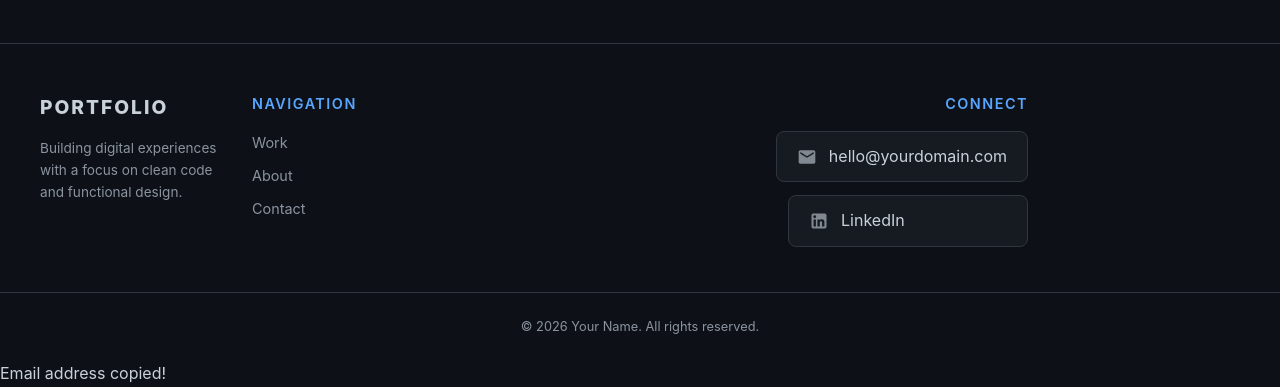
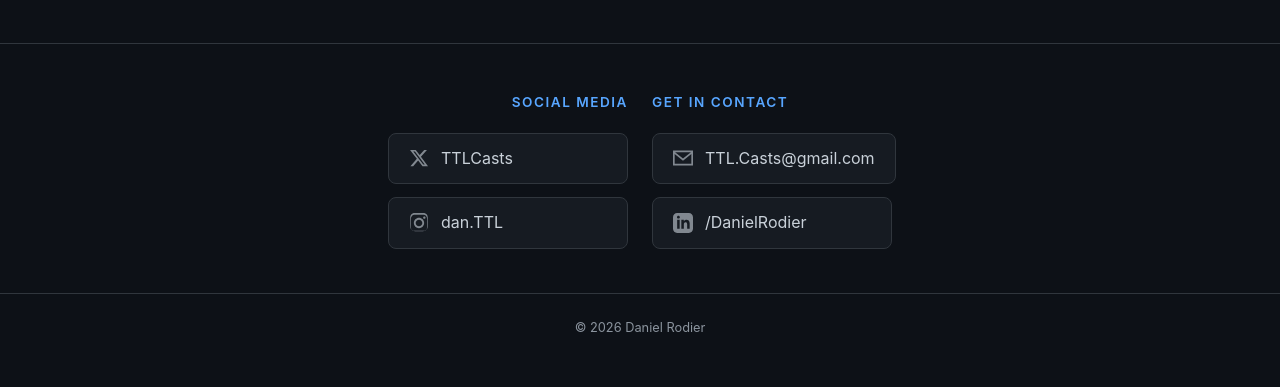
Before and after one commit to TimeToLight/Portfolio, a plain HTML site: page resume.html in a window 1280 px wide. Shown: the part 917-1304 px from the top of the page. After the commit the page ends 1280 px from the top, so only its background shows below. Drawn offline with Linux system fonts and the light colour scheme.

Commit message:
Update resume.html

```diff
--- a/resume.html
+++ b/resume.html
@@ -27,60 +27,65 @@
     </div>
 <footer>
         <div class="footer-grid">
-        <div class="footer-column">
-            <a href="#" class="logo">PORTFOLIO</a>
-            <p style="color: var(--text-muted); font-size: 0.85rem; margin-top: 1rem;">
-                Building digital experiences with a focus on clean code and functional design.
-            </p>
-        </div>
-
-        <div class="footer-column contact">
-            <h4 style="margin-bottom: 1rem; font-size: 0.9rem; color: var(--accent);">NAVIGATION</h4>
-            <div class="nav-links" style="display: flex; flex-direction: column; gap: 10px;">
-                <a href="#work" style="margin: 0;">Work</a>
-                <a href="#about" style="margin: 0;">About</a>
-                <a href="#contact" style="margin: 0;">Contact</a>
-            </div>
-        </div>
-
+            <div></div>
             <div class="footer-column socials">
-            <h4 style="margin-bottom: 1rem; font-size: 0.9rem; color: var(--accent);">CONNECT</h4>
-
-            <div class="footer-card" onclick="copyEmail()">
-                <svg viewBox="0 0 24 24"><path d="M20 4H4c-1.1 0-1.99.9-1.99 2L2 18c0 1.1.9 2 2 2h16c1.1 0 2-.9 2-2V6c0-1.1-.9-2-2-2zm0 4l-8 5-8-5V6l8 5 8-5v2z"/></svg>
-                <span>hello@yourdomain.com</span>
-            </div>
-
-            <a href="https://linkedin.com" class="footer-card" target="_blank">
-                <svg viewBox="0 0 24 24"><path d="M19 3a2 2 0 0 1 2 2v14a2 2 0 0 1-2 2H5a2 2 0 0 1-2-2V5a2 2 0 0 1 2-2h14m-.5 15.5v-5.3a3.26 3.26 0 0 0-3.26-3.26c-.85 0-1.84.52-2.32 1.3v-1.11h-2.79v8.37h2.79v-4.93c0-.77.62-1.4 1.39-1.4a1.4 1.4 0 0 1 1.4 1.4v4.93h2.79M6.88 8.56a1.68 1.68 0 0 0 1.68-1.68c0-.93-.75-1.69-1.68-1.69a1.69 1.69 0 0 0-1.69 1.69c0 .93.76 1.68 1.69 1.68m1.39 9.94v-8.37H5.5v8.37h2.77z"/></svg>
-                <span>LinkedIn</span>
+                <h4>Social Media</h4>
+                <a href="https://twitter.com/TTLCasts" target="_blank" class="footer-card">
+                    <svg viewBox="0 0 24 24"><path d="M18.244 2.25h3.308l-7.227 8.26 8.502 11.24H16.17l-5.214-6.817L4.99 21.75H1.68l7.73-8.835L1.254 2.25H8.08l4.713 6.231zm-1.161 17.52h1.833L7.084 4.126H5.117z"></path></svg>
+                    TTLCasts
+                </a>
+                <a href="https://instagram.com/dan.TTL" target="_blank" class="footer-card">
+                    <svg viewBox="0 0 24 24"><path d="M12 2.163c3.204 0 3.584.012 4.85.07 1.366.062 2.633.332 3.608 1.308.975.975 1.245 2.242 1.308 3.608.058 1.266.07 1.646.07 4.85s-.012 3.584-.07 4.85c-.063 1.366-.333 2.633-1.308 3.608-.975.975-2.242 1.245-3.608 1.308-1.266.058-1.646.07-4.85.07s-3.584-.012-4.85-.07c-1.366-.063-2.633-.333-3.608-1.308-.975-.975-1.245-2.242-1.308-3.608-.058-1.266-.07-1.646-.07-4.85s.012-3.584.07-4.85c.062-1.366.332-2.633 1.308-3.608.975-.975 2.242-1.245 3.608-1.308 1.266-.058 1.646-.07 4.85-.07zm0-2.163c-3.259 0-3.667.014-4.947.072-1.657.075-2.99.38-4.102 1.492-1.112 1.112-1.417 2.445-1.492 4.102-.058 1.28-.072 1.688-.072 4.947s.014 3.667.072 4.947c.075 1.657.38 2.99 1.492 4.102 1.112 1.112 2.445 1.417 4.102 1.492 1.28.058 1.688.072 4.947.072s3.667-.014 4.947-.072c1.657-.075 2.99-.38 4.102-1.492 1.112-1.112 1.417-2.445 1.492-4.102.058-1.28.072-1.688.072-4.947s-.014-3.667-.072-4.947c-.075-1.657-.38-2.99-1.492-4.102-1.112-1.112-2.445-1.417-4.102-1.492-1.28-.058-1.688-.072-4.947-.072zm0 5.838c-3.403 0-6.162 2.759-6.162 6.162s2.759 6.162 6.162 6.162 6.162-2.759 6.162-6.162-2.759-6.162-6.162-6.162zm0 10.162c-2.209 0-4-1.79-4-4 0-2.209 1.791-4 4-4s4 1.791 4 4c0 2.21-1.791 4-4 4zm6.406-11.845c-.796 0-1.441.645-1.441 1.44s.645 1.44 1.441 1.44c.795 0 1.439-.645 1.439-1.44s-.644-1.44-1.439-1.44z"></path></svg>
+                    dan.TTL
                 </a>
             </div>
+            <div class="footer-column contact">
+                <h4>Get in Contact</h4>
+                <div class="footer-card" onclick="copyEmail()" style="cursor: pointer;">
+                    <svg viewBox="0 0 24 24"><path d="M0 3v18h24v-18h-24zm21.518 2l-9.518 7.713-9.518-7.713h19.036zm-19.518 14v-11.817l10 8.104 10-8.104v11.817h-20z"></path></svg>
+                    TTL.Casts@gmail.com
                 </div>
-
-    <div class="copyright">
-        &copy; 2026 Your Name. All rights reserved.
+                <a href="https://linkedin.com/in/DanielRodier" target="_blank" class="footer-card">
+                    <svg viewBox="0 0 24 24"><path d="M19 0h-14c-2.761 0-5 2.239-5 5v14c0 2.761 2.239 5 5 5h14c2.761 0 5-2.239 5-5v-14c0-2.761-2.239-5-5-5zm-11 19h-3v-11h3v11zm-1.5-12.268c-.966 0-1.75-.79-1.75-1.764s.784-1.764 1.75-1.764 1.75.79 1.75 1.764-.783 1.764-1.75 1.764zm13.5 12.268h-3v-5.604c0-3.368-4-3.113-4 0v5.604h-3v-11h3v1.765c1.396-2.586 7-2.777 7 2.476v6.759z"></path></svg>
+                    /DanielRodier
+                </a>
             </div>
+            <div></div>
+        </div>
+        <div class="copyright">© 2026 Daniel Rodier</div>
     </footer>
 
-<div id="copy-message">Email address copied!</div>
+    <div id="copy-toast">Email address copied!</div>
 
     <script>
         function copyEmail() {
-    const email = "hello@yourdomain.com"; // Change to your actual email
-    const popup = document.getElementById('copy-message');
+            const email = "TTL.Casts@gmail.com";
+            // Check for clipboard API support
+            if (navigator.clipboard && window.isSecureContext) {
+                navigator.clipboard.writeText(email).then(showToast);
+            } else {
+                // Fallback for older browsers
+                const textArea = document.createElement("textarea");
+                textArea.value = email;
+                textArea.style.position = "fixed";
+                textArea.style.left = "-9999px";
+                document.body.appendChild(textArea);
+                textArea.focus();
+                textArea.select();
+                try {
+                    document.execCommand('copy');
+                    showToast();
+                } catch (err) {
+                    console.error('Copy failed', err);
+                }
+                document.body.removeChild(textArea);
+            }
+        }
 
-    navigator.clipboard.writeText(email).then(() => {
-        // Show the popup
-        popup.style.display = 'block';
-
-        // Hide after 2 seconds
-        setTimeout(() => {
-            popup.style.display = 'none';
-        }, 2000);
-    }).catch(err => {
-        console.error('Could not copy text: ', err);
-    });
+        function showToast() {
+            const toast = document.getElementById("copy-toast");
+            toast.className = "show"; // Use className to ensure it replaces previous state
+            setTimeout(() => { toast.className = toast.className.replace("show", ""); }, 2500);
         }
     </script>
 </body>
```
Lines whose indentation alone changed are shown as unchanged.
